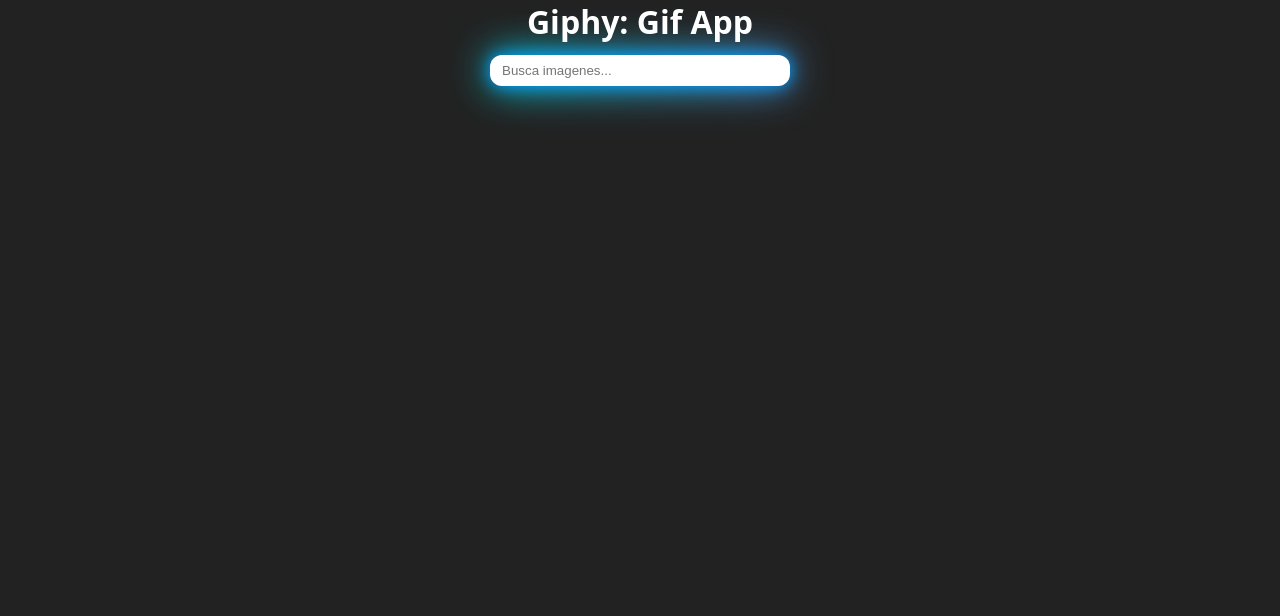
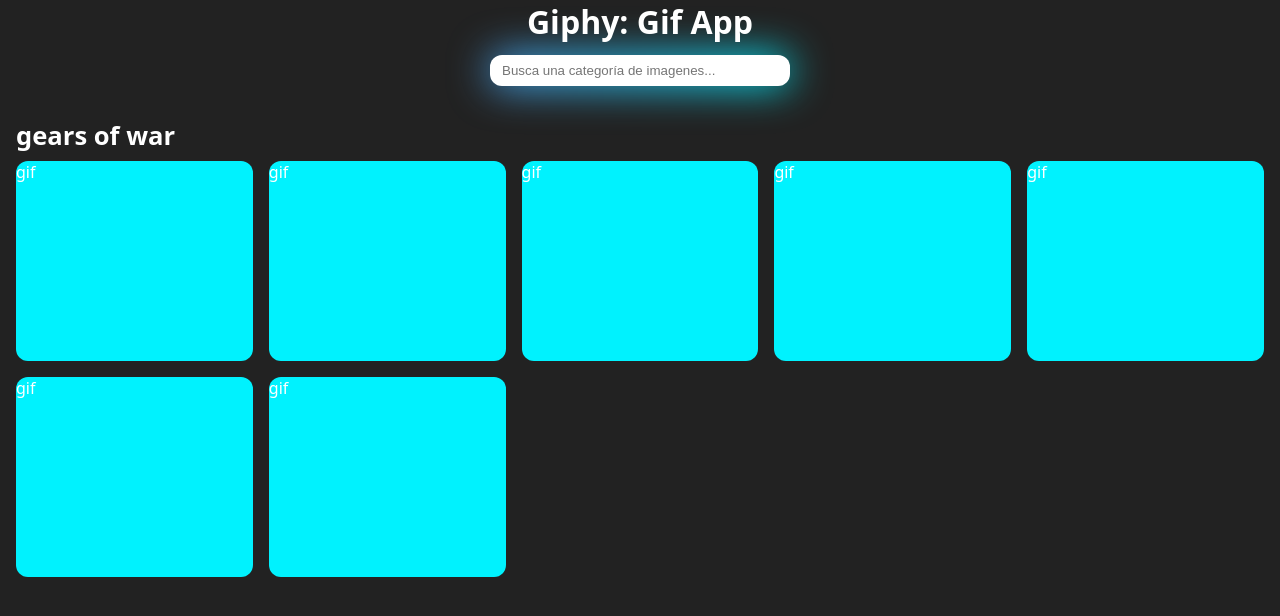
Before and after one commit to Beto-Dz/Giphy_app, a React (Vite) app: page / in a window 1280 px wide. Shown: the top 616 px of the page. Built offline with nearby package versions, Linux system fonts and the light colour scheme.

Commit message:
componentes con grid agregados

```diff
--- a/src/GifApp.jsx
+++ b/src/GifApp.jsx
@@ -1,14 +1,34 @@
+import { useState } from "react";
+import { AddCategory } from "./components/AddCategory";
+import { GifGrid } from "./components/GifGrid";
+
 export const GifApp = () => {
+  // estado para mantener las categorias de las imagenes
+  const [categories, setCategories] = useState(["gears of war"]);
+
+  // funcion para agregar una nueva categoria al estado
+  const handleAddCategory = (category) => {
+    // al estado, envia un arreglo, el cual es la combinación de
+    // el propio categories esparcido
+    // y adicionalmente se agrega el nuevo elemento
+    // setCategories([...categories, category]);
+    if (!categories.includes(category)) {
+      setCategories([category, ...categories]);
+    }
+  };
+
   return (
     <>
       <header>
         <h1>Giphy: Gif App</h1>
-        <form>
-          <input type="text" autoFocus placeholder="Busca imagenes..." />
-        </form>
+        <AddCategory handleAddCategory={handleAddCategory} />
       </header>
       <main>
-
+        {
+          categories.map(category => (
+            <GifGrid category={category} />
+          ))
+        }
       </main>
     </>
   );
--- /dev/null
+++ b/src/components/AddCategory.jsx
@@ -0,0 +1,43 @@
+import { useState } from "react";
+
+/**
+ * La unica responsabilidad de este componente es
+ * mostrar un input y emitir su value
+ */
+
+export const AddCategory = ({ handleAddCategory }) => {
+  // estado para manejar el contenido del input
+  const [inputContent, setInputContent] = useState("");
+
+  // funcion para manejar el cambio del input
+  const handleOnChangeInput = ({ target }) => {
+    setInputContent(target.value);
+  };
+
+  // funcion para manejar el envio del formulario
+  const handleOnSubmit = (e) => {
+    // previene el comportamiento por default
+    e.preventDefault();
+
+    const category = inputContent.trim();
+
+    // valida el minimo de 3 caracteres
+    if (category.length >= 3) {
+      handleAddCategory(category.toLocaleLowerCase());
+      setInputContent("");
+    }
+  };
+
+  return (
+    <form onSubmit={handleOnSubmit}>
+      <input
+        type="text"
+        placeholder="Busca una categoría de imagenes..."
+        value={inputContent}
+        onChange={handleOnChangeInput}
+        required
+        minLength={3}
+      />
+    </form>
+  );
+};
--- /dev/null
+++ b/src/components/GifGrid.jsx
@@ -0,0 +1,16 @@
+export const GifGrid = ({ category }) => {
+  const gifs = [1, 3, 5, 6, 7, 3, 8];
+
+  return (
+    <section className="category_section">
+      <h2 className="category__title">{category}</h2>
+      <ul className="category__list">
+        {
+            gifs.map((gif) => (
+              <li key={gif} className="category__item">gif</li>
+            ))
+        }
+      </ul>
+    </section>
+  );
+};
--- a/src/index.css
+++ b/src/index.css
@@ -70,7 +70,30 @@
 }
 
 main {
+  padding: 1rem;
+  display: flex;
+  flex-flow: column nowrap;
+  gap: 1rem;
+}
+
+.category_section {
   display: grid;
-  grid-template-columns: repeat(auto-fill, minmax(200px, 1fr));
-  gap: 12px;
+  gap: .5rem;
 }
+
+.category__title {
+  font-size: 1.6rem;
+}
+
+.category__list {
+  list-style-type: none;
+  display: grid;
+  grid-template-columns: repeat(auto-fit, minmax(200px, 1fr));
+  grid-auto-rows: 200px;
+  gap: 1rem;
+}
+
+.category__item {
+  background-color: #00f2fe;
+  border-radius: 12px;
+}
```
Also changed, not shown: 1 other file (tests, documents, lock files or other folders).
